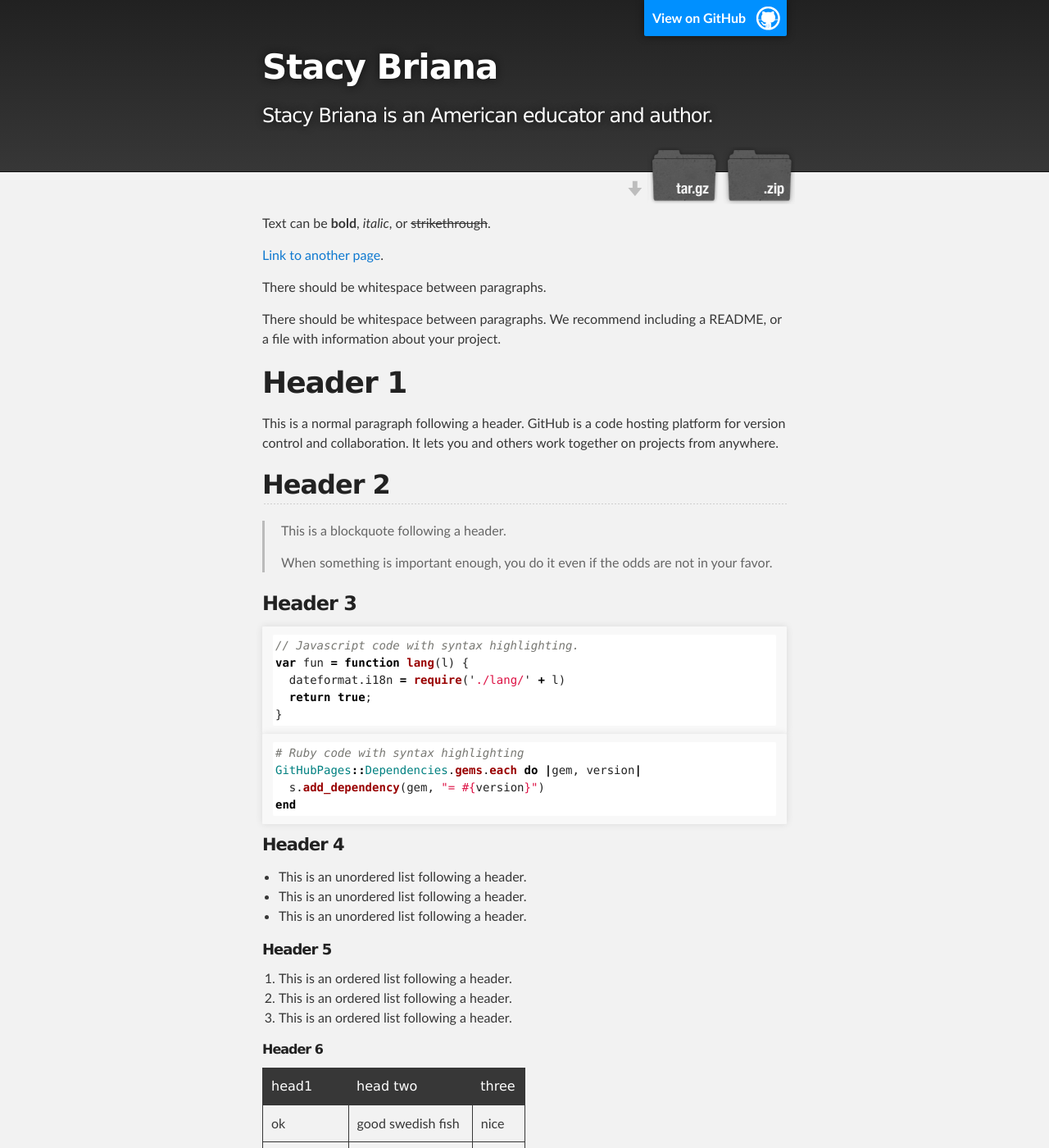
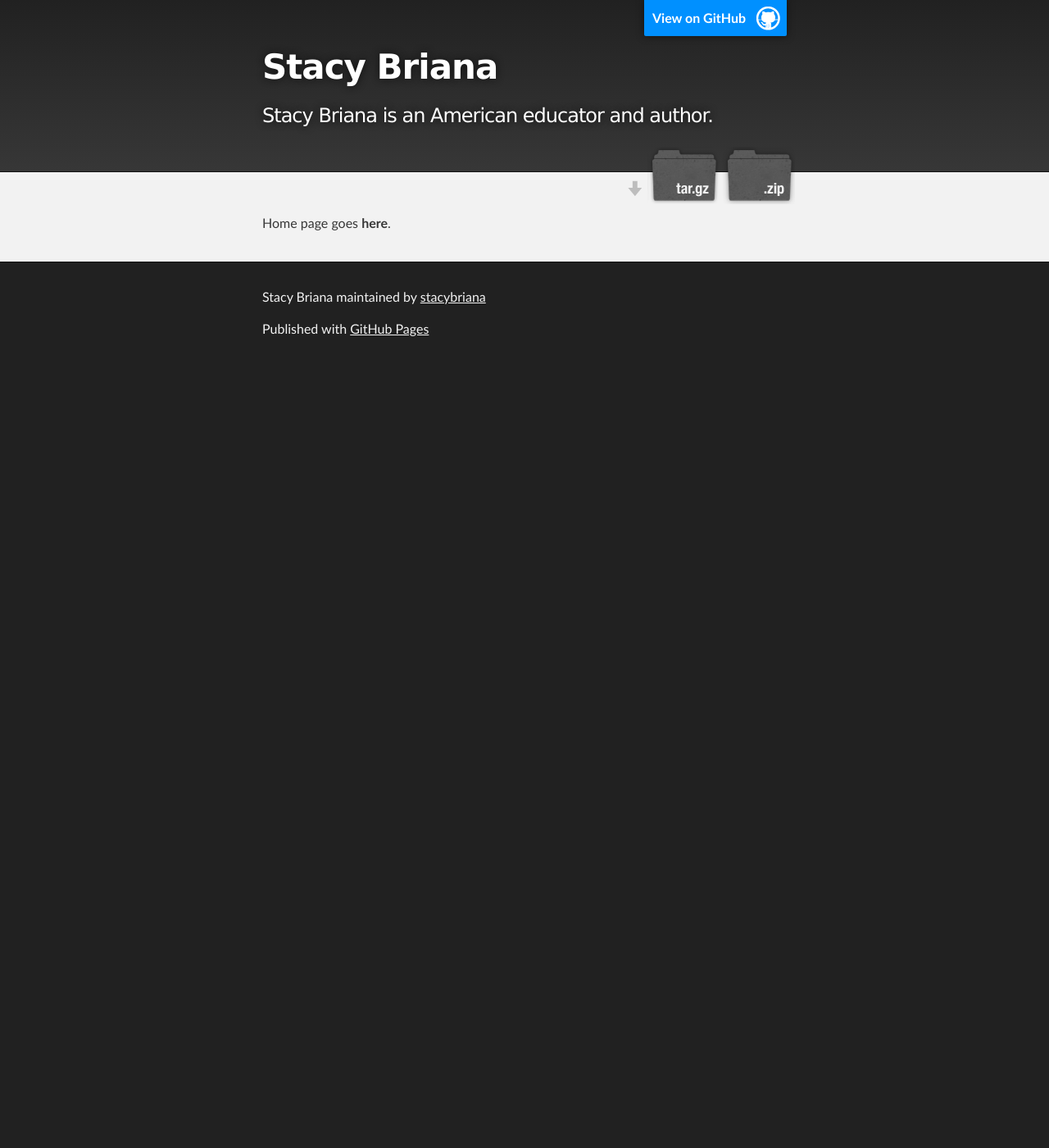
Before and after one commit to stacybriana/stacybriana, a Jekyll site: the page built from index.md, in a window 1280 px wide and 1400 px high. Shown: the whole window at 82% size. Built offline with Jekyll 4.4.1, drawn with Linux system fonts in a browser that asks for light colours; some of the changed text lies outside the part shown.

Commit message:
Update index.md

````diff
--- a/index.md
+++ b/index.md
@@ -2,122 +2,4 @@
 layout: default
 ---
 
-Text can be **bold**, _italic_, or ~~strikethrough~~.
-
-[Link to another page](./another-page.html).
-
-There should be whitespace between paragraphs.
-
-There should be whitespace between paragraphs. We recommend including a README, or a file with information about your project.
-
-# Header 1
-
-This is a normal paragraph following a header. GitHub is a code hosting platform for version control and collaboration. It lets you and others work together on projects from anywhere.
-
-## Header 2
-
-> This is a blockquote following a header.
->
-> When something is important enough, you do it even if the odds are not in your favor.
-
-### Header 3
-
-```js
-// Javascript code with syntax highlighting.
-var fun = function lang(l) {
-  dateformat.i18n = require('./lang/' + l)
-  return true;
-}
-```
-
-```ruby
-# Ruby code with syntax highlighting
-GitHubPages::Dependencies.gems.each do |gem, version|
-  s.add_dependency(gem, "= #{version}")
-end
-```
-
-#### Header 4
-
-*   This is an unordered list following a header.
-*   This is an unordered list following a header.
-*   This is an unordered list following a header.
-
-##### Header 5
-
-1.  This is an ordered list following a header.
-2.  This is an ordered list following a header.
-3.  This is an ordered list following a header.
-
-###### Header 6
-
-| head1        | head two          | three |
-|:-------------|:------------------|:------|
-| ok           | good swedish fish | nice  |
-| out of stock | good and plenty   | nice  |
-| ok           | good `oreos`      | hmm   |
-| ok           | good `zoute` drop | yumm  |
-
-### There's a horizontal rule below this.
-
-* * *
-
-### Here is an unordered list:
-
-*   Item foo
-*   Item bar
-*   Item baz
-*   Item zip
-
-### And an ordered list:
-
-1.  Item one
-1.  Item two
-1.  Item three
-1.  Item four
-
-### And a nested list:
-
-- level 1 item
-  - level 2 item
-  - level 2 item
-    - level 3 item
-    - level 3 item
-- level 1 item
-  - level 2 item
-  - level 2 item
-  - level 2 item
-- level 1 item
-  - level 2 item
-  - level 2 item
-- level 1 item
-
-### Small image
-
-![Octocat](https://assets-cdn.github.com/images/icons/emoji/octocat.png)
-
-### Large image
-
-![Branching](https://guides.github.com/activities/hello-world/branching.png)
-
-
-### Definition lists can be used with HTML syntax.
-
-<dl>
-<dt>Name</dt>
-<dd>Godzilla</dd>
-<dt>Born</dt>
-<dd>1952</dd>
-<dt>Birthplace</dt>
-<dd>Japan</dd>
-<dt>Color</dt>
-<dd>Green</dd>
-</dl>
-
-```
-Long, single-line code blocks should not wrap. They should horizontally scroll if they are too long. This line should be long enough to demonstrate this.
-```
-
-```
-The final element.
-```
+Home page goes **here**.
````
